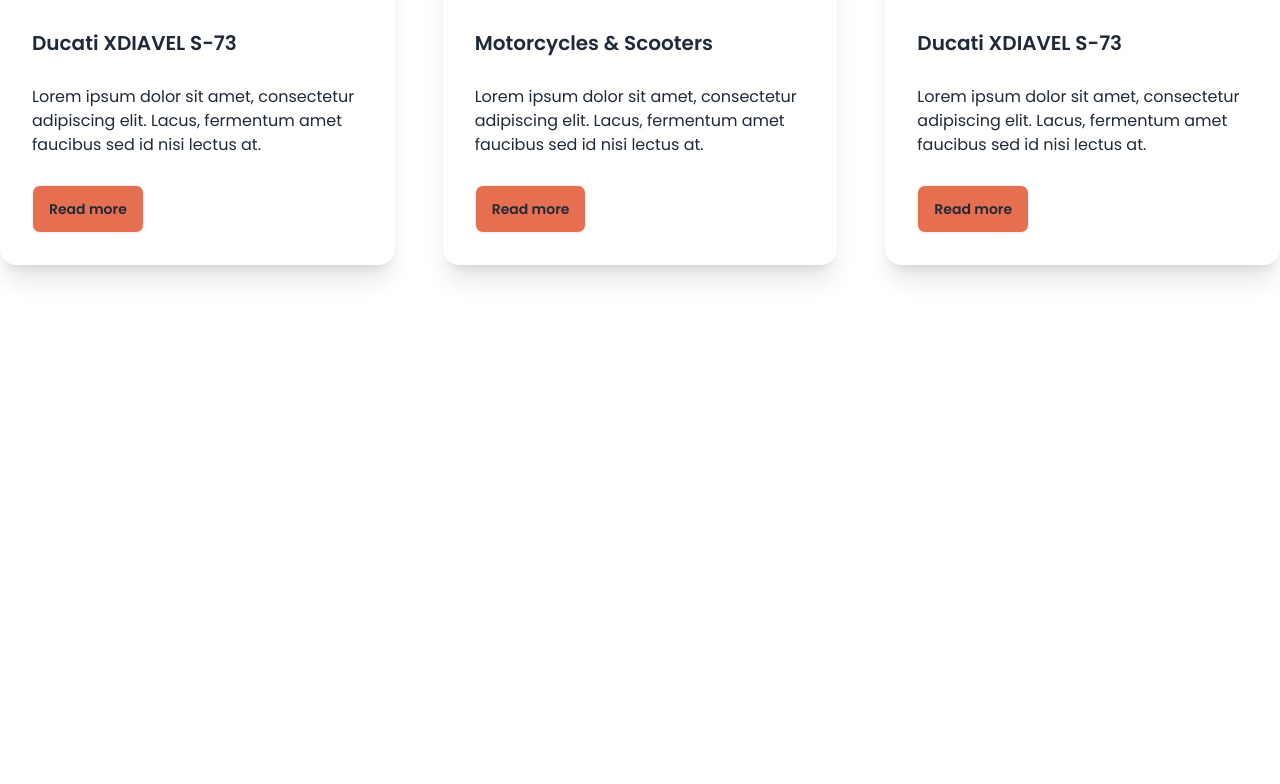
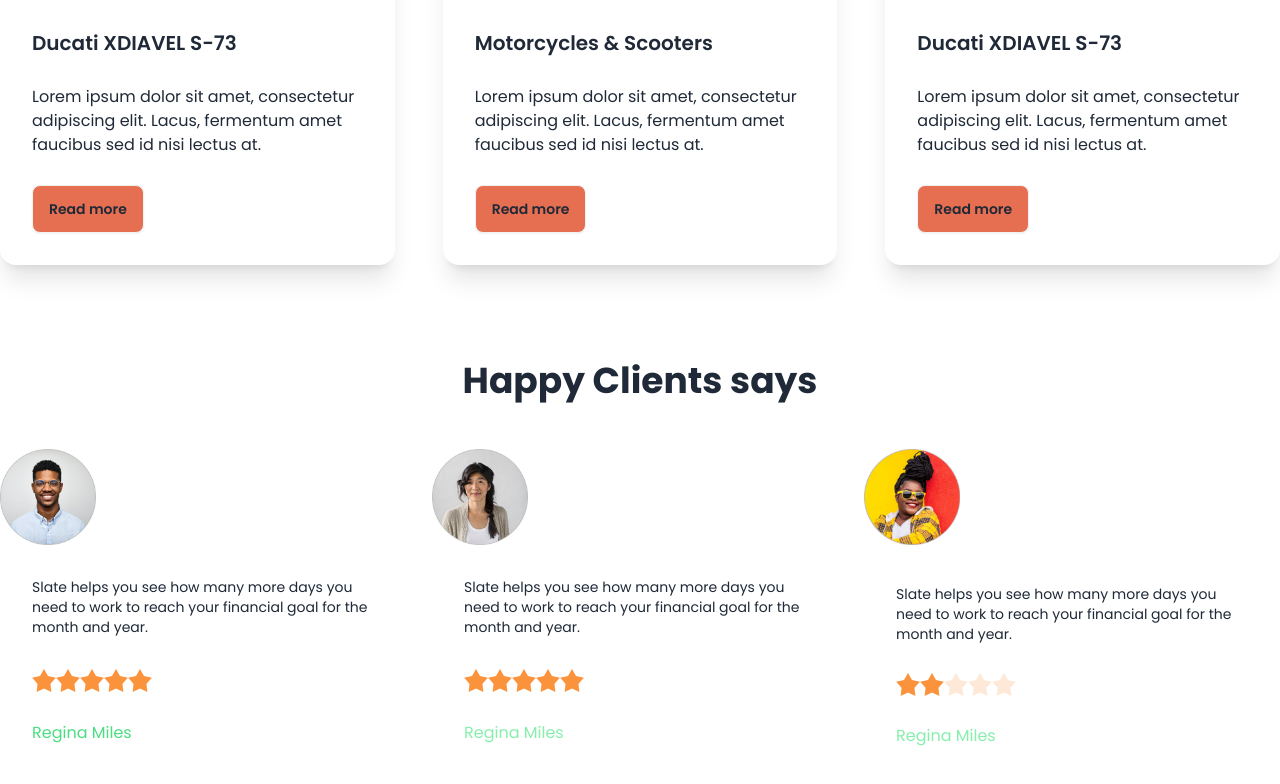
Before and after one commit to Jahirulisl/biker-zone-repo, a plain HTML site: page index.html in a window 1280 px wide. Shown: the part 1392-2176 px from the top of the page. Before the commit the page ends 1753 px from the top, so only its background shows below. Drawn offline with nearby package versions, Linux system fonts and the light colour scheme.

Commit message:
add happy clients section and latest news

```diff
--- a/index.html
+++ b/index.html
@@ -222,8 +222,96 @@
               </div>
         </div>
      </section>
+     <!-- happy clients says section  -->
+      <section class="my-24">
+         <!-- text  -->
+         <h3 class="text-4xl font-bold text-center mb-12 ">Happy Clients says</h3>
+         <div class="grid grid-cols-1 md:grid-cols-2 lg:grid-cols-3 gap-4">
+            <!-- card -1 happy  -->
+           <div class="card bg-base-100 ">
+             <div class="avatar">
+                <div class="w-24 roun">
+                  <img src="images/others/user-1.png" alt="">
+               </div>
+             </div>
+             <div class="card-body space-y-5">
+                <p class="text-sm">Slate helps you see how
+                many more days you need
+                to work to reach your financial
+                goal for the month and year.</p>
+                 <div class="rating">
+                   <input type="radio" name="rating-2" class="mask mask-star-2 bg-orange-400"/>
+                   <input
+                    type="radio"
+                    name="rating-2"
+                    class="mask mask-star-2 bg-orange-400"
+                    checked="checked" />
+                   <input type="radio" name="rating-2" class="mask mask-star-2 bg-orange-400" />
+                   <input type="radio" name="rating-2" class="mask mask-star-2 bg-orange-400" />
+                   <input type="radio" name="rating-2" class="mask mask-star-2 bg-orange-400" />
+                </div>
+                <p class="text-green-400">Regina Miles</p>
+              </div>
+            </div>
+              <!-- card -2 happy  -->
+           <div class="card bg-base-100 ">
+             <div class="avatar">
+                <div class="w-24 roun">
+                  <img src="images/others/user-2.png" alt="">
+               </div>
+             </div>
+             <div class="card-body space-y-5">
+                <p class="text-sm">Slate helps you see how
+                many more days you need
+                to work to reach your financial
+                goal for the month and year.
+                </p>
+                <div class="rating">
+                  <input type="radio" name="rating-2" class="mask mask-star-2 bg-orange-400" />
+                  <input
+                    type="radio"
+                    name="rating-2"
+                    class="mask mask-star-2 bg-orange-400"
+                    checked="checked" />
+                  <input type="radio" name="rating-2" class="mask mask-star-2 bg-orange-400" />
+                  <input type="radio" name="rating-2" class="mask mask-star-2 bg-orange-400" />
+                  <input type="radio" name="rating-2" class="mask mask-star-2 bg-orange-400" />
+                </div>
+                <p class="text-green-300">Regina Miles</p>
+             </div>
+           </div>
 
+                     <!-- card -3 happy  -->
+            <div class="">
+                <div class="avatar">
+                  <div class="w-24 roun">
+                    <img src="images/others/user-3.png" alt="">
+                  </div>
+                </div>
+               <div class="card-body space-y-5">
+                  <p class="text-sm">Slate helps you see how
+                    many more days you need
+                    to work to reach your financial
+                    goal for the month and year.
+                  </p>
+                 <div class="rating">
+                    <input type="radio" name="rating-2" class="mask mask-star-2 bg-orange-400" />
+                    <input
+                      type="radio"
+                      name="rating-2"
+                      class="mask mask-star-2 bg-orange-400"
+                      checked="checked" />
+                    <input type="radio" name="rating-2" class="mask mask-star-2 bg-orange-400" />
+                    <input type="radio" name="rating-2" class="mask  mask-star-2 bg-orange-400" />
+                    <input type="radio" name="rating-2" class="mask mask-star-2 bg-orange-400" />
+                 </div>
+                    <p class="text-green-300">
+                      Regina Miles
+                    </p>
+             </div>
+        </div>
 
+      </section>
    </main>
 
 </body>
```
Lines whose indentation alone changed are shown as unchanged.
